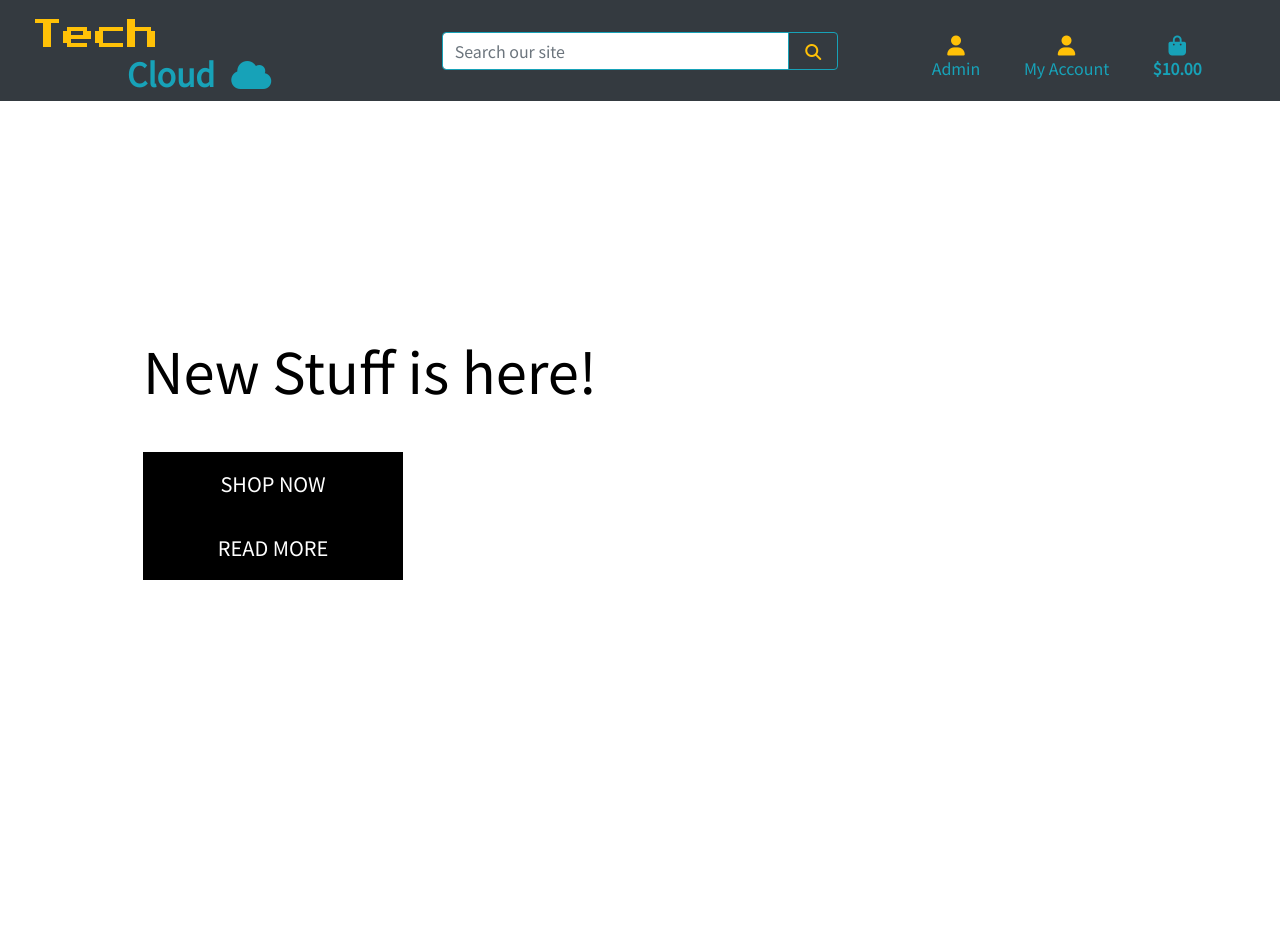
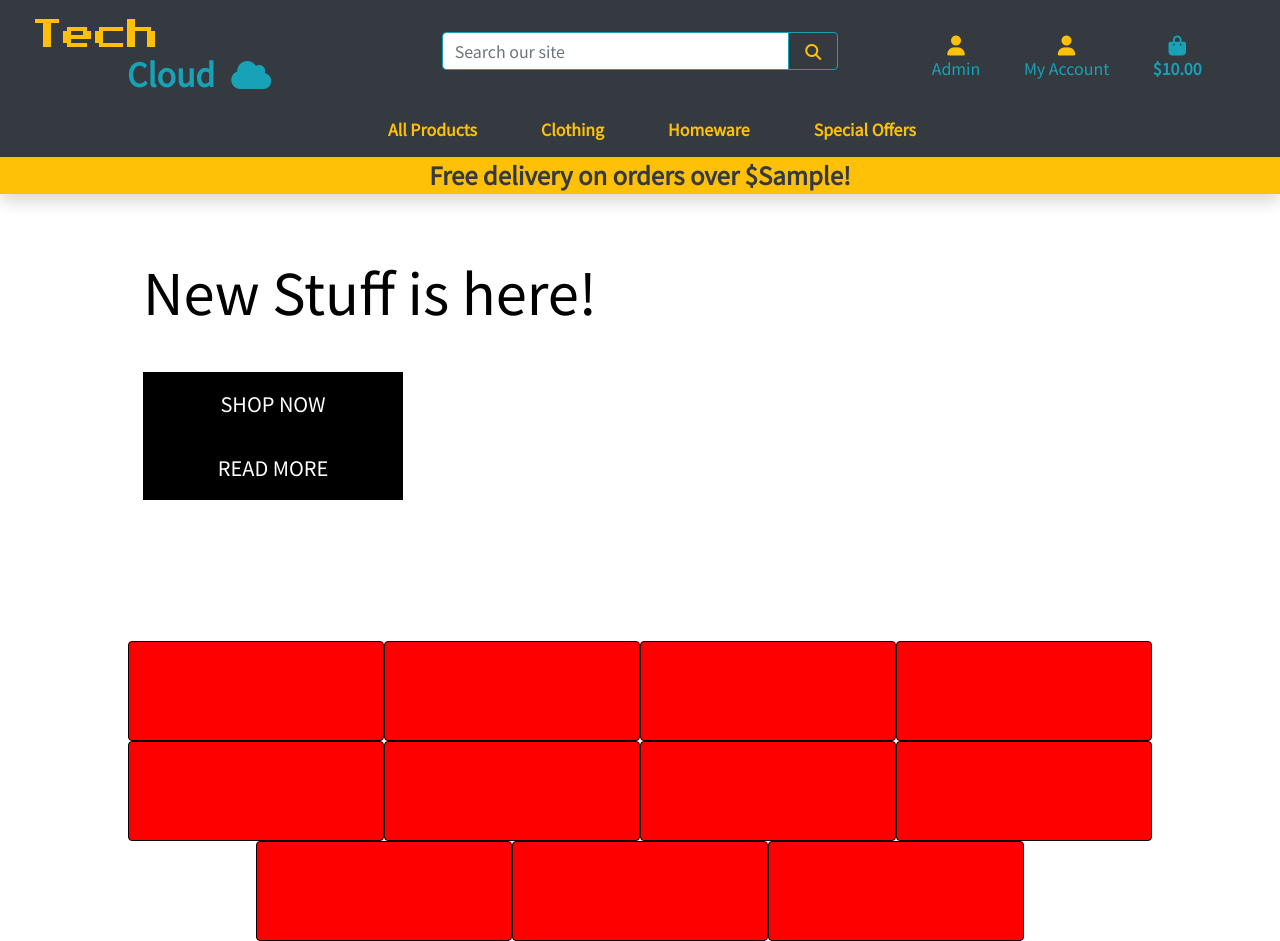
Before and after one commit to Code-Institute-Submissions/django-e-commerce-pc-shop, a Django app: template home/templates/home/index.html in a window 1280 px wide. Before the commit the page ends 580 px from the top, so only its background shows below. Run offline with Django 3.2, Linux system fonts and the light colour scheme; the template is opened without the code that fills it: most values are stand-ins (such as "Sample title", 1, 10 or a date in 2020); some libraries are stand-ins or nearby versions.

Commit message:
Added categories container

```diff
--- a/home/templates/home/index.html
+++ b/home/templates/home/index.html
@@ -11,7 +11,7 @@
 
 {% block content %}
     <div class="container h-100">
-      <div class="row h-100">
+      <div class="row h-75">
         <div class="col-7 col-md-6 my-auto">
             <h1 class="display-4 logo-font text-black">
                 New Stuff is here!
@@ -24,6 +24,19 @@
             </div>
         </div>
       </div>
+      <div class="row justify-content-center">
+          <div class="col-3 category rounded"></div>
+          <div class="col-3 category rounded"></div>
+          <div class="col-3 category rounded"></div>
+          <div class="col-3 category rounded"></div>
+          <div class="col-3 category rounded"></div>
+          <div class="col-3 category rounded"></div>
+          <div class="col-3 category rounded"></div>
+          <div class="col-3 category rounded"></div>
+          <div class="col-3 category rounded"></div>
+          <div class="col-3 category rounded"></div>
+          <div class="col-3 category rounded"></div>
+      </div>
     </div>
 
 {% endblock %}
--- a/static/css/base.css
+++ b/static/css/base.css
@@ -10,7 +10,12 @@ body {
     font-family: 'Noto Sans JP', sans-serif;
 }
 
-
+.category {
+    height: 100px;
+    width: 100px;
+    background-color: red;
+    border: 1px solid black;
+}
 /* from Bulma */
 .icon {
     align-items: center;
@@ -24,11 +29,6 @@ body {
 .main-logo-font {
     font-family: 'Press Start 2P', cursive;
 }
-
-/* .logo-font {
-    text-transform: uppercase;
-}
- */
 
 .main-logo-link {
     width: fit-content;
--- a/templates/base.html
+++ b/templates/base.html
@@ -45,6 +45,7 @@
   </head>
   <body>
     <header class="container-fluid fixed-top">
+        <!-- Top nav header -->
         <div id="topnav" class="row bg-dark pt-lg-2 d-none d-lg-flex">
             <div class="col-12 col-lg-4 my-auto py-1 py-lg-0 text-center text-lg-left">
                 <a href="{% url 'home' %}" class="nav-link main-logo-link">
@@ -52,8 +53,8 @@
                     <h2 class="main-logo my-0 ml-5 pl-5 text-info font-weight-bold">Cloud<i class="fas fa-cloud ml-3"></i></h2>
                 </a>
             </div>
+            <!-- Search Bar -->
             <div class="col-12 col-lg-4">
-                <!-- Search Bar -->
                 <form method="GET" action="">
                     <div class="input-group w-100">
                         <input class="form-control border-info mt-4" type="text" name="q" placeholder="Search our site">
@@ -67,9 +68,9 @@
                     </div>
                 </form>
             </div>
-            <!-- Account and shopping bag -->
             <div class="col-12 col-lg-4">
                 <ul class="list-inline list-unstyled text-center mt-3 my-0">
+                    <!-- Admin acc -->
                     <li class="list-inline-item">
                         <a class="text-warning nav-link" href="#">
                             <div class="text-center">
@@ -78,6 +79,7 @@
                             </div>
                         </a>
                     </li>
+                    <!-- My acc -->
                     <li class="list-inline-item dropdown">
                         <a class="text-warning nav-link" href="#" id="user-options" data-toggle="dropdown" aria-haspopup="true" aria-expanded="false">
                             <div class="text-center">
@@ -98,6 +100,7 @@
                             {% endif %}
                         </div>
                     </li>
+                    <!-- Shooping Bag -->
                     <li class="list-inline-item">
                         <a class="{% if grand_total %}text-info font-weight-bold{% else %}text-warning{% endif %} nav-link" href="">
                             <div class="text-center">
@@ -113,6 +116,20 @@
                         </a>
                     </li>
                 </ul>
+            </div>
+        </div>
+        <div class="row bg-dark">
+            <nav class="navbar navbar-expand-lg navbar-light w-100">
+                <button class="navbar-toggler" type="button" data-toggle="collapse" data-target="#main-nav" aria-controls="main-nav" aria-expanded="false" aria-label="Toggle navigation">
+                    <span class="navbar-toggler-icon"></span>
+                </button>
+                {% include 'includes/mobile-top-header.html' %}
+                {% include 'includes/main-nav.html' %}
+            </nav>
+        </div>
+        <div id="delivery-banner" class="row text-center shadow">
+            <div class="col bg-warning text-dark">
+                <h4 class="my-1 font-weight-bold">Free delivery on orders over ${{ free_shipping_threshold }}!</h4>
             </div>
         </div>
     </header>
--- /dev/null
+++ b/templates/includes/main-nav.html
@@ -0,0 +1,50 @@
+<div class="collapse navbar-collapse" id="main-nav">
+    <ul class="navbar-nav w-auto mx-auto">
+        <li class="nav-item dropdown">
+            <a class="font-weight-bold nav-link text-warning mr-5" href="#" id="all-products-link" data-toggle="dropdown" aria-haspopup="true" aria-expanded="false">
+                All Products
+            </a>
+            <div class="dropdown-menu border-0" aria-labelledby="all-products-link">
+                <a href="" class="dropdown-item">By Price</a>
+                <a href="" class="dropdown-item ">By Rating</a>
+                <a href="" class="dropdown-item ">By Category</a>
+                <a href="" class="dropdown-item">All Products</a>
+            </div>
+        </li>
+
+        <li class="nav-item dropdown">
+            <a class="font-weight-bold nav-link text-warning mr-5" href="#" id="clothing-link" data-toggle="dropdown" aria-haspopup="true" aria-expanded="false">
+                Clothing
+            </a>
+            <div class="dropdown-menu border-0" aria-labelledby="clothing-link">
+                <a href="" class="dropdown-item">Activewear &amp; Essentials</a>
+                <a href="" class="dropdown-item">Jeans</a>
+                <a href="" class="dropdown-item">Shirts</a>
+                <a href="" class="dropdown-item">All Clothing</a>
+            </div>
+        </li>
+
+        <li class="nav-item dropdown">
+            <a class="font-weight-bold nav-link text-warning mr-5" href="#" id="homeware-link" data-toggle="dropdown" aria-haspopup="true" aria-expanded="false">
+                Homeware
+            </a>
+            <div class="dropdown-menu border-0" aria-labelledby="homeware-link">
+                <a href="" class="dropdown-item">Bed &amp; Bath</a>
+                <a href="" class="dropdown-item">Kitchen &amp; Dining</a>
+                <a href="" class="dropdown-item">All Homeware</a>
+            </div>
+        </li>
+
+        <li class="nav-item dropdown">
+            <a class="font-weight-bold nav-link text-warning" href="#" id="specials-link" data-toggle="dropdown" aria-haspopup="true" aria-expanded="false">
+                Special Offers
+            </a>
+            <div class="dropdown-menu border-0" aria-labelledby="specials-link">
+                <a href="" class="dropdown-item">New Arrivals</a>
+                <a href="" class="dropdown-item">Deals</a>
+                <a href="" class="dropdown-item">Clearance</a>
+                <a href="" class="dropdown-item">All Specials</a>
+            </div>
+        </li>
+    </ul>
+</div>
--- /dev/null
+++ b/templates/includes/mobile-top-header.html
@@ -0,0 +1,56 @@
+<li class="list-inline-item">
+    <a class="nav-link d-block d-lg-none" href="#" id="mobile-search" data-toggle="dropdown" aria-haspopup="true" aria-expanded="false">
+        <div class="text-center">
+            <div><i class="fas fa-search fa-lg"></i></div>
+            <p class="my-0">Search</p>
+        </div>
+    </a>
+    <div class="dropdown-menu border-0 w-100 p-3 rounded-0 my-0" aria-labelledby="mobile-search">
+        <form class="form" method="GET" action="">
+            <div class="input-group w-100">
+                <input class="form-control border border-black rounded-0" type="text" name="q" placeholder="Search our site">
+                <div class="input-group-append">
+                    <button class="form-control form-control btn btn-black border border-black rounded-0" type="submit">
+                        <span class="icon">
+                            <i class="fas fa-search"></i>
+                        </span>
+                    </button>
+                </div>
+            </div>
+        </form>
+    </div>
+</li>
+<li class="list-inline-item dropdown">
+    <a class="text-black nav-link d-block d-lg-none" href="#" id="user-options" data-toggle="dropdown" aria-haspopup="true" aria-expanded="false">
+        <div class="text-center">
+            <div><i class="fas fa-user fa-lg"></i></div>
+            <p class="my-0">My Account</p>
+        </div>
+    </a>
+    <div class="dropdown-menu border-0" aria-labelledby="user-options">
+        {% if request.user.is_authenticated %}
+            {% if request.user.is_superuser %}
+                <a href="{% url 'account_logout' %}" class="dropdown-item">Product Management</a>
+            {% endif %}
+            <a href="" class="dropdown-item">My Profile</a>
+            <a href="{% url 'account_logout' %}" class="dropdown-item">Logout</a>
+        {% else %}
+            <a href="{% url 'account_signup' %}" class="dropdown-item">Register</a>
+            <a href="{% url 'account_login' %}" class="dropdown-item">Login</a>
+        {% endif %}
+    </div>
+</li>
+<li class="list-inline-item">
+    <a class="{% if grand_total %}text-primary font-weight-bold{% else %}text-black{% endif %} nav-link d-block d-lg-none" href="">
+        <div class="text-center">
+            <div><i class="fas fa-shopping-bag fa-lg"></i></div>
+            <p class="my-0">
+                {% if grand_total %}
+                    ${{ grand_total|floatformat:2 }}
+                {% else %}
+                    $0.00
+                {% endif %}
+            </p>
+        </div>
+    </a>
+</li>
```
